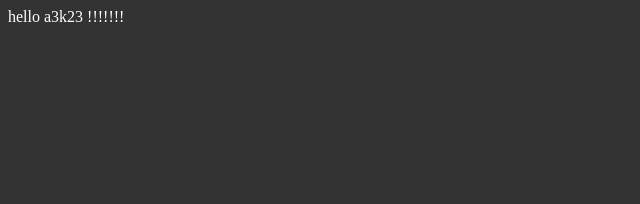
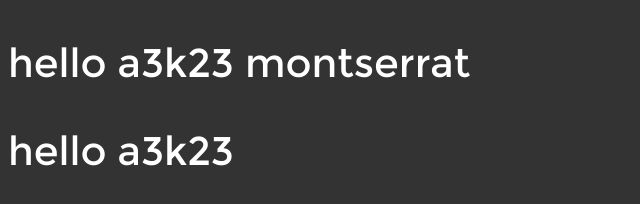
Before and after one commit to EugeneAlexeenko/practice.bootstrap, a website: page src/index.html in a window 1280 px wide. Shown: the whole page, without its empty margins (0-640 px from the left). Drawn offline with nearby package versions, Linux system fonts and the light colour scheme; files that its build step writes are made by us from their sources.

Commit message:
PSD -> /img

```diff
--- a/src/index.html
+++ b/src/index.html
@@ -8,8 +8,10 @@
 
   <body>
 
-  hello a3k23 !!!!!!!
-
+  <p class="p1">
+    hello a3k23 montserrat
+  </>
+	<p>hello a3k23</p>
 
   </body>
 </html>
--- /dev/null
+++ b/src/less/components/fonts.less
@@ -0,0 +1,9 @@
+@font-face {
+  font-family: 'Montserrat Regular';
+  src: local('Montserrat-Regular'), local('Montserrat-regular'),
+        url('../fonts/montserrat-regular.woff') format('woff'),
+        url('../fonts/montserrat-regular.woff2') format('woff2'),
+        url('../fonts/montserrat-regular.ttf') format('truetype');
+  font-weight: 400;
+  font-style: normal;
+}
--- a/src/less/components/variables.less
+++ b/src/less/components/variables.less
@@ -1,6 +1,6 @@
 @gray:      #333333;
 @red:       #e30800;
 
-
+@font-family: Montserrat-Regular;
 @font-size: 10px;
 @font-color: #fff;
--- a/src/less/main.less
+++ b/src/less/main.less
@@ -1,7 +1,16 @@
+@import "components/fonts.less";
 @import "components/variables.less";
 @import "components/media.less";
 
 body{
+  font-family: "Montserrat Regular", sans-serif;
   background: @gray;
   color: @font-color;
 }
+
+.p1 {
+  font-size: 40px;
+}
+p {
+  font-size: 40px;
+}
```
Also changed, not shown: src/fonts/Montserrat-Bold.ttf (deleted), src/fonts/montserrat-regular.woff (added), src/fonts/montserrat-regular.woff2 (added), src/img/1024px.png (added), src/img/2.jpg (added), src/img/3.jpg (added), src/img/320px.png (added), src/img/980px.png (added), 1 other file.
